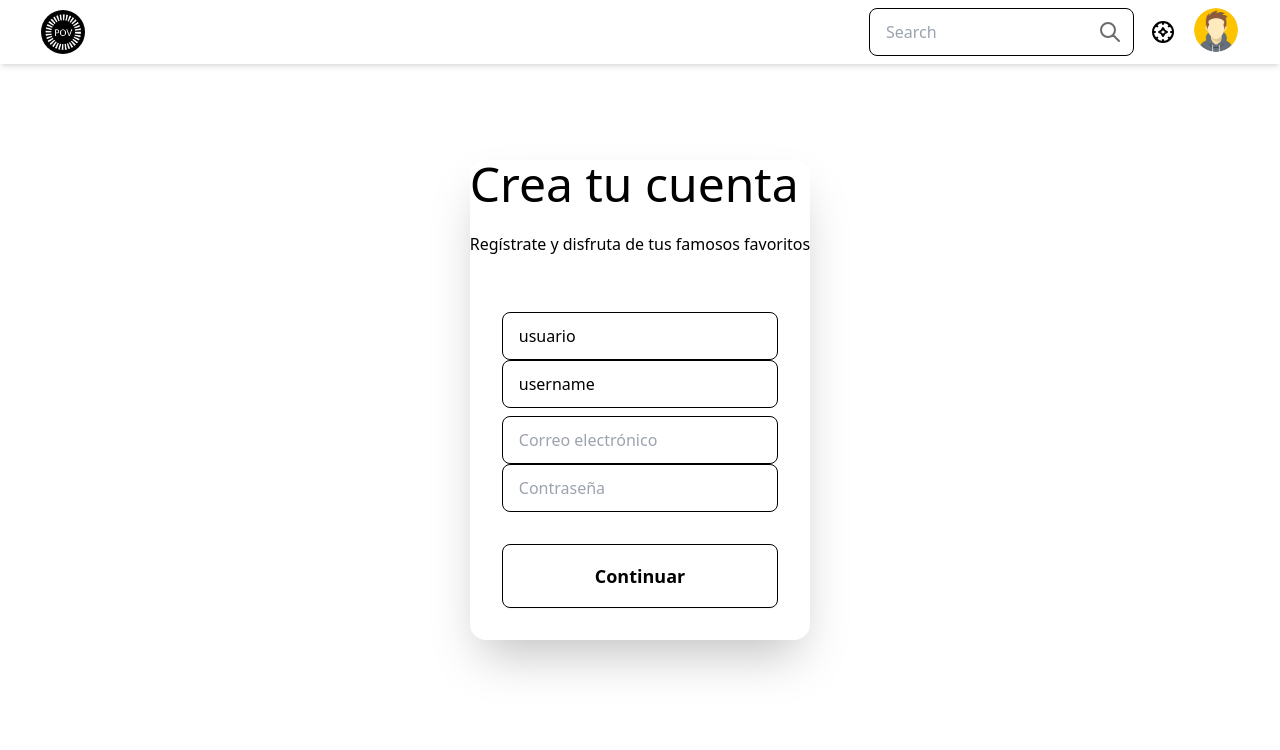
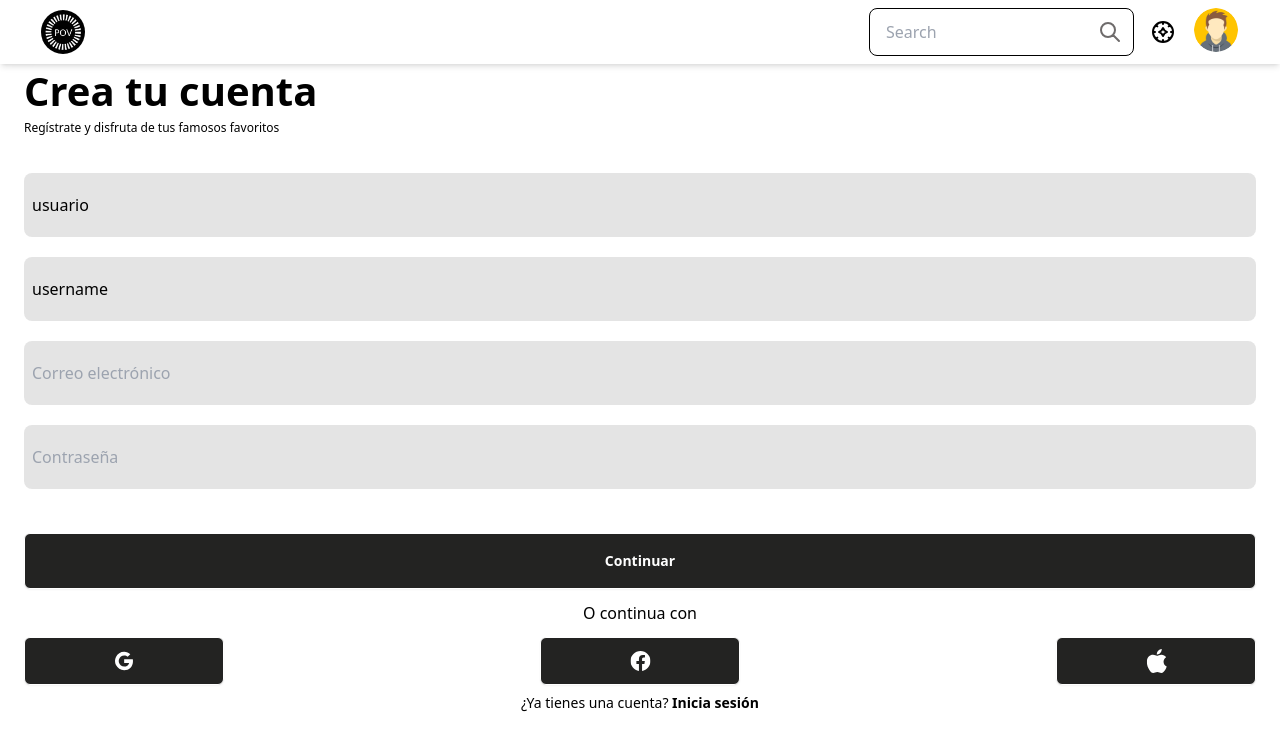
Before and after one commit to No-Country/s12-08-ft-node-react, a React (Vite) app in the folder frontend/pov/: page /register in a window 1280 px wide. Shown: the top 750 px of the page. Built offline with nearby package versions, Linux system fonts and the light colour scheme.

Commit message:
front - modf css - 29/11/2023

```diff
--- a/frontend/pov/src/components/Svg/Apple.jsx
+++ b/frontend/pov/src/components/Svg/Apple.jsx
@@ -2,28 +2,26 @@
 export const Apple = () => {
   return (
     <div>
-      {" "}
       <svg
-        width="108"
-        height="44"
-        viewBox="0 0 108 44"
+        width="21"
+        height="24"
+        viewBox="0 0 21 24"
         fill="none"
         xmlns="http://www.w3.org/2000/svg"
       >
-        <rect x="0.333496" width="107.667" height="44" rx="10" fill="#232322" />
-        <g clip-path="url(#clip0_281_485)">
+        <g clip-path="url(#clip0_456_361)">
           <path
-            d="M63.5405 18.1882C61.9019 19.1765 60.8899 20.8706 60.8899 22.7529C60.8899 24.8706 62.1911 26.8 64.167 27.6C63.7815 28.8235 63.2031 29.9529 62.4802 30.9882C61.42 32.4471 60.3116 33.9529 58.673 33.9529C57.0345 33.9529 56.5525 33.0118 54.6248 33.0118C52.7453 33.0118 52.0706 34 50.5284 34C48.9863 34 47.926 32.6353 46.7212 30.9412C45.1308 28.5882 44.2152 25.8588 44.167 22.9882C44.167 18.3294 47.2513 15.8353 50.3357 15.8353C51.9742 15.8353 53.3236 16.8706 54.3357 16.8706C55.2995 16.8706 56.8417 15.7882 58.673 15.7882C60.6007 15.7412 62.4321 16.6353 63.5405 18.1882ZM57.8055 13.8118C58.6248 12.8706 59.0586 11.6941 59.1068 10.4706C59.1068 10.3294 59.1068 10.1412 59.0586 10C57.661 10.1412 56.3598 10.8 55.4441 11.8353C54.6248 12.7294 54.1429 13.8588 54.0947 15.0824C54.0947 15.2235 54.0947 15.3647 54.1429 15.5059C54.2393 15.5059 54.3839 15.5529 54.4802 15.5529C55.7815 15.4588 56.9863 14.8 57.8055 13.8118Z"
+            d="M20.2065 8.18824C18.5679 9.17647 17.5559 10.8706 17.5559 12.7529C17.5559 14.8706 18.8571 16.8 20.833 17.6C20.4475 18.8235 19.8692 19.9529 19.1463 20.9882C18.086 22.4471 16.9776 23.9529 15.339 23.9529C13.7005 23.9529 13.2186 23.0118 11.2908 23.0118C9.41132 23.0118 8.73662 24 7.19445 24C5.65229 24 4.59204 22.6353 3.38722 20.9412C1.79686 18.5882 0.881201 15.8588 0.833008 12.9882C0.833008 8.32941 3.91735 5.83529 7.00168 5.83529C8.64024 5.83529 9.98963 6.87059 11.0017 6.87059C11.9655 6.87059 13.5077 5.78824 15.339 5.78824C17.2667 5.74118 19.0981 6.63529 20.2065 8.18824ZM14.4716 3.81176C15.2908 2.87059 15.7246 1.69412 15.7728 0.470588C15.7728 0.329412 15.7728 0.141176 15.7246 0C14.327 0.141176 13.0258 0.8 12.1101 1.83529C11.2908 2.72941 10.8089 3.85882 10.7607 5.08235C10.7607 5.22353 10.7607 5.36471 10.8089 5.50588C10.9053 5.50588 11.0499 5.55294 11.1463 5.55294C12.4475 5.45882 13.6523 4.8 14.4716 3.81176Z"
             fill="white"
           />
         </g>
         <defs>
-          <clipPath id="clip0_281_485">
+          <clipPath id="clip0_456_361">
             <rect
               width="20"
               height="24"
               fill="white"
-              transform="translate(44.167 10)"
+              transform="translate(0.833008)"
             />
           </clipPath>
         </defs>
--- a/frontend/pov/src/components/Svg/Facebook.jsx
+++ b/frontend/pov/src/components/Svg/Facebook.jsx
@@ -3,26 +3,25 @@ export const Facebook = () => {
   return (
     <div>
       <svg
-        width="109"
-        height="44"
-        viewBox="0 0 109 44"
+        width="21"
+        height="20"
+        viewBox="0 0 21 20"
         fill="none"
         xmlns="http://www.w3.org/2000/svg"
       >
-        <rect x="0.666504" width="107.667" height="44" rx="10" fill="#232322" />
-        <g clip-path="url(#clip0_281_484)">
+        <g clip-path="url(#clip0_456_324)">
           <path
-            d="M64.5 22.0004C64.5 16.4775 60.0229 12.0004 54.5 12.0004C48.9771 12.0004 44.5 16.4775 44.5 22.0004C44.5 26.9917 48.1569 31.1287 52.9375 31.8789V24.891H50.3984V22.0004H52.9375V19.7973C52.9375 17.291 54.4304 15.9066 56.7146 15.9066C57.8087 15.9066 58.9531 16.102 58.9531 16.102V18.5629H57.6921C56.4499 18.5629 56.0625 19.3337 56.0625 20.1245V22.0004H58.8359L58.3926 24.891H56.0625V31.8789C60.8431 31.1287 64.5 26.9917 64.5 22.0004Z"
+            d="M20.5 10.0004C20.5 4.47754 16.0229 0.000389099 10.5 0.000389099C4.97715 0.000389099 0.5 4.47754 0.5 10.0004C0.5 14.9917 4.15686 19.1287 8.9375 19.8789V12.891H6.39844V10.0004H8.9375V7.79726C8.9375 5.29101 10.4304 3.90664 12.7146 3.90664C13.8087 3.90664 14.9531 4.10195 14.9531 4.10195V6.56289H13.6921C12.4499 6.56289 12.0625 7.33373 12.0625 8.12455V10.0004H14.8359L14.3926 12.891H12.0625V19.8789C16.8431 19.1287 20.5 14.9917 20.5 10.0004Z"
             fill="white"
           />
         </g>
         <defs>
-          <clipPath id="clip0_281_484">
+          <clipPath id="clip0_456_324">
             <rect
               width="20"
               height="20"
               fill="white"
-              transform="translate(44.5 12)"
+              transform="translate(0.5)"
             />
           </clipPath>
         </defs>
--- a/frontend/pov/src/components/Svg/Google.jsx
+++ b/frontend/pov/src/components/Svg/Google.jsx
@@ -4,27 +4,26 @@ export const Google = () => {
   return (
     <div>
       <svg
-        width="108"
-        height="44"
-        viewBox="0 0 108 44"
+        width="21"
+        height="20"
+        viewBox="0 0 21 20"
         fill="none"
         xmlns="http://www.w3.org/2000/svg"
       >
-        <rect width="107.667" height="44" rx="10" fill="#232322" />
         <path
-          d="M62.6335 22.208C62.6335 21.558 62.5752 20.933 62.4668 20.333H53.8335V23.8788H58.7668C58.5543 25.0247 57.9085 25.9955 56.9377 26.6455V28.9455H59.9002C61.6335 27.3497 62.6335 24.9997 62.6335 22.208Z"
+          d="M18.9665 10.208C18.9665 9.55801 18.9082 8.93301 18.7998 8.33301H10.1665V11.8788H15.0998C14.8873 13.0247 14.2415 13.9955 13.2707 14.6455V16.9455H16.2332C17.9665 15.3497 18.9665 12.9997 18.9665 10.208Z"
           fill="white"
         />
         <path
-          d="M53.8333 31.1662C56.3083 31.1662 58.3833 30.3454 59.8999 28.9454L56.9374 26.6454C56.1166 27.1954 55.0666 27.5204 53.8333 27.5204C51.4458 27.5204 49.4249 25.9079 48.7041 23.7412H45.6416V26.1162C47.1499 29.112 50.2499 31.1662 53.8333 31.1662Z"
+          d="M10.1663 19.1662C12.6413 19.1662 14.7163 18.3454 16.2329 16.9454L13.2704 14.6454C12.4496 15.1954 11.3996 15.5204 10.1663 15.5204C7.77878 15.5204 5.75794 13.9079 5.03711 11.7412H1.97461V14.1162C3.48294 17.112 6.58294 19.1662 10.1663 19.1662Z"
           fill="white"
         />
         <path
-          d="M48.7045 23.7421C48.5212 23.1921 48.417 22.6046 48.417 22.0005C48.417 21.3963 48.5212 20.8088 48.7045 20.2588V17.8838H45.642C45.0003 19.1612 44.6664 20.571 44.667 22.0005C44.667 23.4796 45.0212 24.8796 45.642 26.1171L48.7045 23.7421Z"
+          d="M5.0375 11.7421C4.85417 11.1921 4.75 10.6046 4.75 10.0005C4.75 9.39629 4.85417 8.80879 5.0375 8.25879V5.88379H1.975C1.33333 7.16117 0.999434 8.57097 1 10.0005C1 11.4796 1.35417 12.8796 1.975 14.1171L5.0375 11.7421Z"
           fill="white"
         />
         <path
-          d="M53.8333 16.4788C55.1791 16.4788 56.3874 16.9413 57.3374 17.8497L59.9666 15.2205C58.3791 13.7413 56.3041 12.833 53.8333 12.833C50.2499 12.833 47.1499 14.8872 45.6416 17.883L48.7041 20.258C49.4249 18.0913 51.4458 16.4788 53.8333 16.4788Z"
+          d="M10.1663 4.47884C11.5121 4.47884 12.7204 4.94134 13.6704 5.84967L16.2996 3.22051C14.7121 1.74134 12.6371 0.833008 10.1663 0.833008C6.58294 0.833008 3.48294 2.88717 1.97461 5.88301L5.03711 8.25801C5.75794 6.09134 7.77878 4.47884 10.1663 4.47884Z"
           fill="white"
         />
       </svg>
--- a/frontend/pov/src/pages/regiterlogin/regiterlogin.jsx
+++ b/frontend/pov/src/pages/regiterlogin/regiterlogin.jsx
@@ -89,61 +89,122 @@ export const Registerlogin = () => {
       }
     };
 
-  // Renderizado del componente del formulario de registro
-  // return (
-  //   <main className=" font-Lexend font-sans flex min-h-screen justify-center items-center font-Lexend ">
-  //     <div class="flex items-center justify-center h-screen">
-  //       <div class="bg-gray-200 p-6 rounded-lg">
-  //
-  //       </div>
-  //       <div className=" flex justify-end">
-  //         <button className="m-2 p-2">
-  //           <Google />
-  //         </button>
-  //         <button className="m-2 p-2">
-  //           <Facebook />
-  //         </button>
-  //         <button className=" m-2 p-2">
-  //           <Apple />
-  //         </button>
+
+  return (
+    // <div className="hero min-h-screen bg-base-200">
+    //   <div className="hero-content flex-col lg:flex-row-reverse">
+    //     <div className="card shrink-0 w-full max-w-sm shadow-2xl bg-base-100">
+    //       {location.pathname === "/register" ? (
+    //         <div>
+    //           <h4 className="text-5xl font-">Crea tu cuenta</h4>
+    //           <p className="py-6">
+    //             Regístrate y disfruta de tus famosos favoritos
+    //           </p>
+    //         </div>
+    //       ) : null}
+
+    //       <form className="card-body" onSubmit={handleSignUp}>
     //         {location.pathname === "/register" ? (
-  //           <div>
-  //             <p className=" mt-2 mb-[36px] text-[12px]">
-  //               ¿Ya tienes una cuenta? <strong>Inicia sesión</strong>
-  //             </p>
+    //           <div className="form-control">
+    //             {/* Input de Usuario */}
+    //             <input
+    //               className="input input-bordered"
+    //               type="text"
+    //               name="user"
+    //               value={user}
+    //               placeholder="Usuario"
+    //               onChange={onInputChange}
+    //             />
+    //             {!!userValid && formSubmited && (
+    //               <div>
+    //                 <span style={{ color: "red" }}>{userValid}</span>
+    //               </div>
+    //             )}
+
+    //             {/* Input de Nombre y Apellido */}
+    //             <input
+    //               className="input input-bordered"
+    //               type="text"
+    //               name="username"
+    //               placeholder="Nombre y apellido"
+    //               value={username}
+    //               onChange={onInputChange}
+    //             />
+    //             {!!usernameValid && formSubmited && (
+    //               <div>
+    //                 <span style={{ color: "red" }}>{usernameValid}</span>
+    //               </div>
+    //             )}
+
     //           </div>
     //         ) : (
-  //           <div>
-  //             <p className=" mt-2 mb-[36px] text-[12px]">
-  //               ¿No tienes cuenta todavía?
-  //               <strong>Regístrate</strong>
-  //             </p>
-  //           </div>
+    //           <h4 className="text-5xl font-">Ingresar</h4>
     //         )}
-  //       </div>
+
+    //         <div className="form-control">
+    //           {/* Input de Correo Electrónico */}
+    //           <input
+    //             className="input input-bordered"
+    //             type="email"
+    //             name="email"
+    //             placeholder="Correo electrónico"
+    //             value={email}
+    //             onChange={onInputChange}
+    //           />
+    //           {!!emailValid && formSubmited && (
+    //             <div>
+    //               <span style={{ color: "red" }}>{emailValid}</span>
+    //             </div>
+    //           )}
+
+    //           {/* Input de Contraseña */}
+    //           <input
+    //             className="input input-bordered"
+    //             type="password"
+    //             name="password"
+    //             placeholder="Contraseña"
+    //             value={password}
+    //             onChange={onInputChange}
+    //           />
+    //           {!!passwordValid && formSubmited && (
+    //             <div>
+    //               <span style={{ color: "red" }}>{passwordValid}</span>
+    //             </div>
+    //           )}
+    //         </div>
+    //         {/* Botón de Envío */}
+    //         <div className="form-control mt-6">
+    //           <button
+    //             className="btn sm:btn-sm md:btn-md lg:btn-lg"
+    //             type="submit"
+    //             //disabled={!isFormValid}
+    //           >
+    //             Continuar
+    //           </button>
+    //         </div>
+    //       </form>
     //     </div>
-  //   </main>
-  // );
-  return (
+    //   </div>
+    // </div>
 
-    <div className="hero min-h-screen bg-base-200">
-      <div className="hero-content flex-col lg:flex-row-reverse">
-        <div className="card shrink-0 w-full max-w-sm shadow-2xl bg-base-100">
+    <main className="flex items-center justify-center min-h-screen min-w-screen">
+      <div className="bg-[#ffffff] p-6 rounded-lg w-full">
+        <form onSubmit={handleSignUp}>
           {location.pathname === "/register" ? (
             <div>
-              <h4 className="text-5xl font-">Crea tu cuenta</h4>
-              <p className="py-6">
+              <h4 className=" text-5xl font-bold  md:text-[40px] text-[24px]">
+                Crea tu cuenta
+              </h4>
+              <p className=" mt-2 mb-[36px] text-[12px]">
                 Regístrate y disfruta de tus famosos favoritos
               </p>
             </div>
           ) : null}
-
-          <form className="card-body" onSubmit={handleSignUp}>
           {location.pathname === "/register" ? (
-              <div className="form-control">
+            <div className=" form-control">
               {/* Input de Usuario */}
               <input
-                  className="input input-bordered"
+                className="mb-[20px] flex w-full h-16 p-2 items-center gap-2 flex-shrink-0 rounded-lg bg-opacity-30  bg-[#A5A5A5]"
                 type="text"
                 name="user"
                 value={user}
@@ -158,7 +219,7 @@ export const Registerlogin = () => {
 
               {/* Input de Nombre y Apellido */}
               <input
-                  className="input input-bordered"
+                className="mb-[20px] flex w-full h-16 p-2 items-center gap-2 flex-shrink-0 rounded-lg bg-opacity-30   bg-[#A5A5A5]"
                 type="text"
                 name="username"
                 placeholder="Nombre y apellido"
@@ -170,17 +231,22 @@ export const Registerlogin = () => {
                   <span style={{ color: "red" }}>{usernameValid}</span>
                 </div>
               )}
-
             </div>
           ) : (
-              <h4 className="text-5xl font-">Ingresar</h4>
+            <div>
+              <h4 className="text-5xl font-bold  md:text-[40px] text-[24px]">
+                ¡Hola de nuevo!
+              </h4>
+              <p className=" mt-2 mb-[36px] text-[12px]">
+                Ingresa tus datos para continuar
+              </p>
+            </div>
           )}
-
 
           <div className="form-control">
             {/* Input de Correo Electrónico */}
             <input
-                className="input input-bordered"
+              className="mb-[20px] flex w-full h-16 p-2 items-center gap-2 flex-shrink-0 rounded-lg bg-opacity-30  bg-[#A5A5A5] "
               type="email"
               name="email"
               placeholder="Correo electrónico"
@@ -195,7 +261,7 @@ export const Registerlogin = () => {
 
             {/* Input de Contraseña */}
             <input
-                className="input input-bordered"
+              className="mb-[20px] flex w-full h-16 p-2 items-center gap-2 flex-shrink-0 rounded-lg bg-opacity-30  bg-[#A5A5A5]"
               type="password"
               name="password"
               placeholder="Contraseña"
@@ -211,17 +277,43 @@ export const Registerlogin = () => {
           {/* Botón de Envío */}
           <div className="form-control mt-6">
             <button
-                className="btn sm:btn-sm md:btn-md lg:btn-lg"
+              className="btn text-white hover:bg-gray-500 flex w-full h-14 px-10 justify-center items-center gap-4 flex-shrink-0 border rounded-md bg-[#232322] "
               type="submit"
               //disabled={!isFormValid}
             >
               Continuar
             </button>
           </div>
+          <div className="divider ">O continua con</div>
         </form>
+
+        <div className="flex justify-between w-full ">
+          <button className="btn  w-[80px] sm:w-[200px] text-white  hover:bg-gray-500 flex border rounded-md bg-[#232322] ">
+            <Google />
+          </button>
+          <button className="btn   w-[80px] sm:w-[200px] text-white  hover:bg-gray-500 flex boder rounded-md bg-[#232322]">
+            <Facebook />
+          </button>
+          <button className="btn   w-[80px] sm:w-[200px] text-white  hover:bg-gray-500 flex boder rounded-md   bg-[#232322]">
+            <Apple />
+          </button>
         </div>
+        {location.pathname === "/register" ? (
+          <div className="flex items-center justify-center">
+            <p className="mt-2 mb-4 text-sm ">
+              ¿Ya tienes una cuenta? <strong>Inicia sesión</strong>
+            </p>
           </div>
+        ) : (
+          <div className="flex items-center justify-center">
+            <p className="mt-2 mb-4 text-sm items-center">
+              ¿No tienes cuenta todavía?
+              <strong>Regístrate</strong>
+            </p>
           </div>
+        )}
+      </div>
+    </main>
   );
 };
 
--- a/frontend/pov/tailwind.config.js
+++ b/frontend/pov/tailwind.config.js
@@ -5,10 +5,7 @@ export default {
     fontFamily: {
       lexend: ["Lexend"],
     },
-    // backgroundColor: {
-    //   "custom-color-1": "#232322",
-    //   "custom-color-2": "#A5A5A5",
-    // }, ESTO ESTA PISANDO LOS BG-color DE ALGUNOS COMPONENTES.
+
   },
   plugins: [require("daisyui")],
   daisyui: {
```
Also changed, not shown: frontend/pov/src/index.css (+0 -8 lines). Lines whose indentation alone changed are shown as unchanged.
